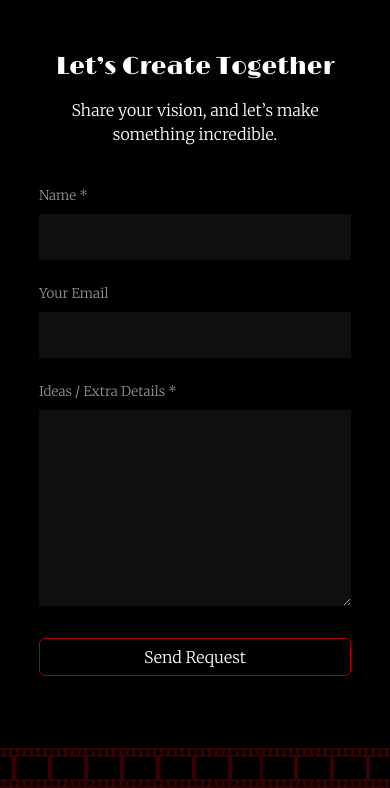
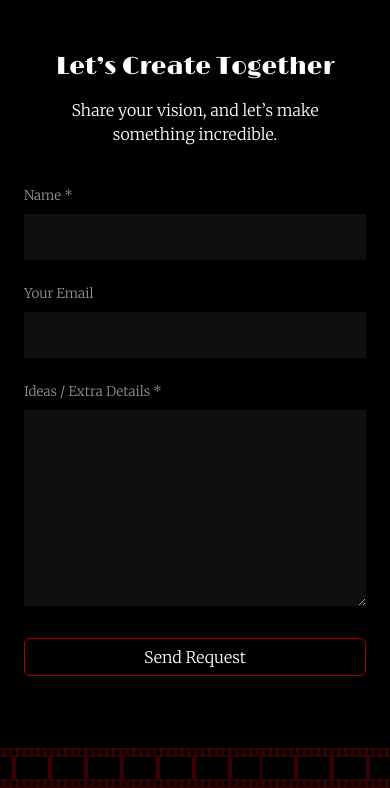
Before and after one commit to oremaproductions/oremaproductions.github.io, a plain HTML site: page collabs.html in a window 390 px wide. Shown: the part 58-846 px from the top of the page. Drawn offline with nearby package versions, Linux system fonts and the light colour scheme; a web font is replaced by a local one.

Commit message:
Input form is responsive now

```diff
--- a/collabs.html
+++ b/collabs.html
@@ -72,8 +72,8 @@
                     Let’s Create Together
                 </span>
                <p class="text-white fs-6 m-0 fs-6 font-3 p-5 text-center pt-2 mb-2 d-sm-block pb-2"> Share your vision, and let’s make something incredible.</p>
-            <form action="https://docs.google.com/forms/d/e/YOUR_FORM_ID/formResponse" method="POST">
-                <div class="d-flex flex-col p-4 text-white col-12 col-sm-8 col-lg-6" id="formContainer">
+            <form action="https://docs.google.com/forms/d/e/YOUR_FORM_ID/formResponse" class="col-12 col-sm-10 col-lg-8" method="POST">
+                <div class="d-flex flex-col p-4 text-white col-12 " id="formContainer">
                     <label for="name" class="font-3 fs-7">Name *</label>
                     <input type="text" name="entry.1234567890" required="">
                     <label for="email" class="font-3 fs-7">Your Email</label>
```
